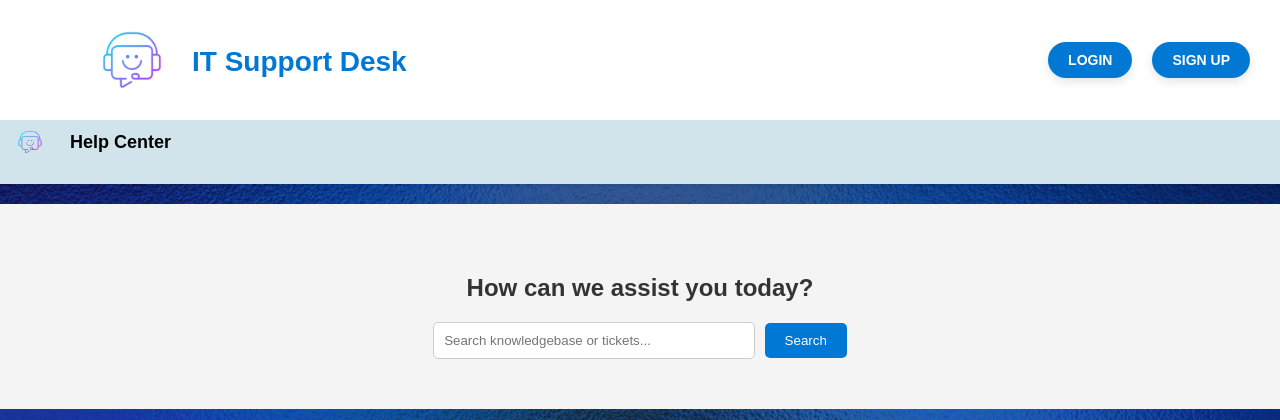
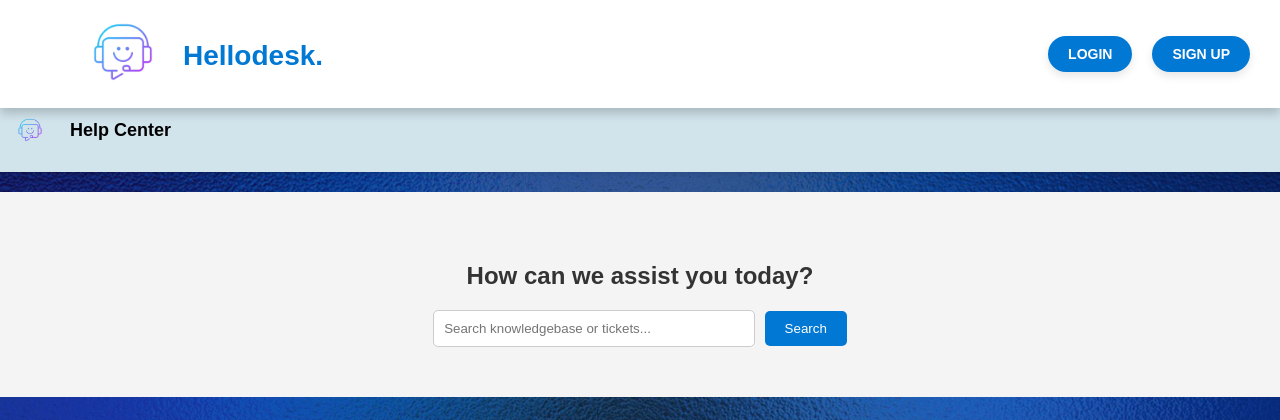
Before and after one commit to Charith-01/Company-Help-Desk, a PHP site: page / in a window 1280 px wide. Shown: the top 420 px of the page. Run offline with PHP 8.4, Linux system fonts and the light colour scheme.

Commit message:
new changes
new changes

```diff
--- a/CSS/logheader.css
+++ b/CSS/logheader.css
@@ -4,9 +4,10 @@
     justify-content: space-between;
     align-items: center;
     position: relative;
-    padding: 10px 20px;
+    padding: 2px 10px;
     background-color: #ffffff;
     color: white;
+    box-shadow: 0 5px 10px 0 rgba(0,0,0,.2);
 }
 
 .header .logo {
--- a/header.php
+++ b/header.php
@@ -12,8 +12,8 @@
     <header class="header">
         <div class="container">
             <div class="logo">
-                <img src="Images/logo.png" alt="Logo">
-                <h1><a href="./index.php">IT Support Desk</a></h1>
+                <a href="./index.php"><img src="Images/logo.png" alt="Logo"></a>
+                <h1><a href="./index.php">Hellodesk.</a></h1>
             </div>
 
             <div class="login-container">
```
